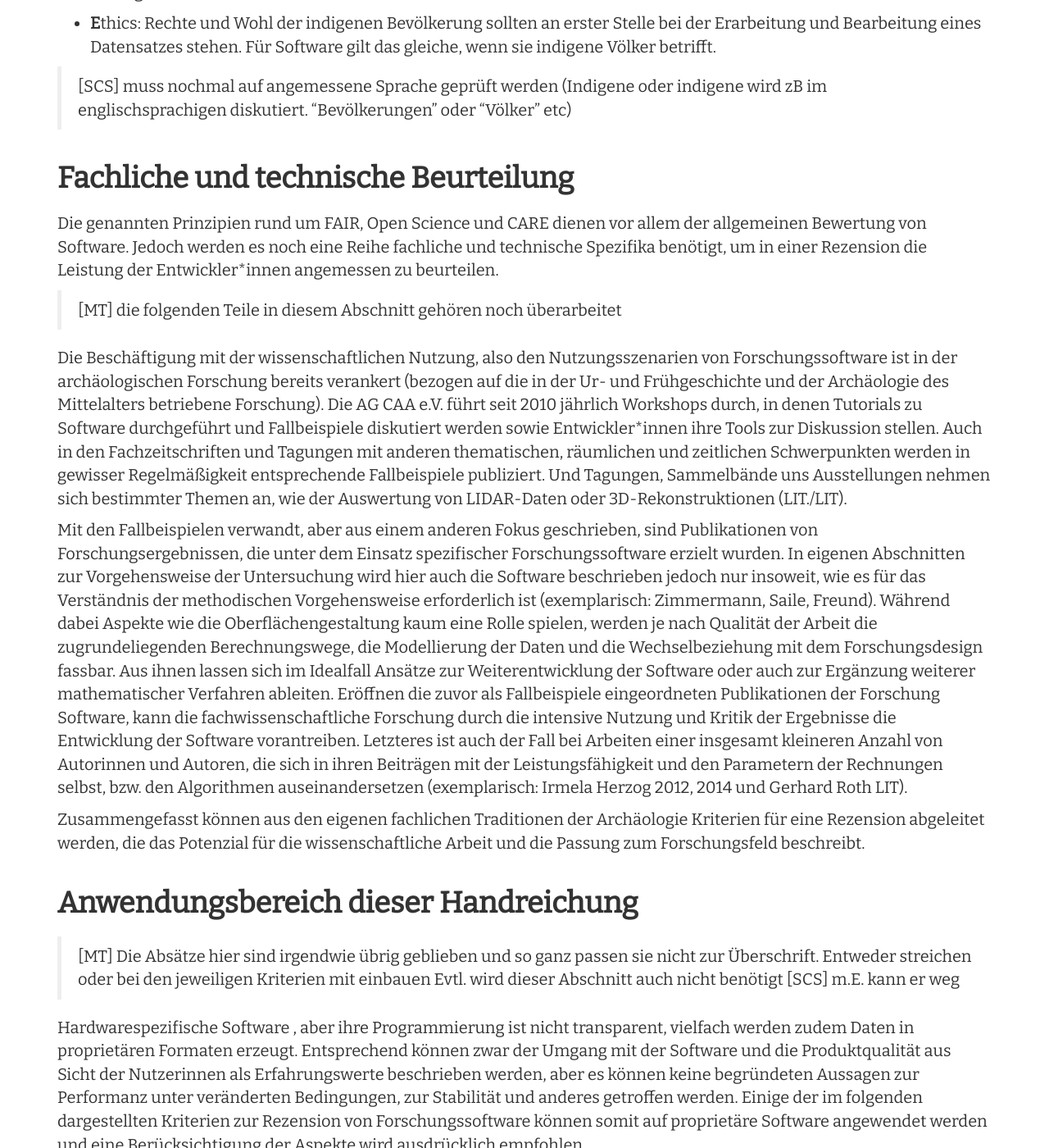
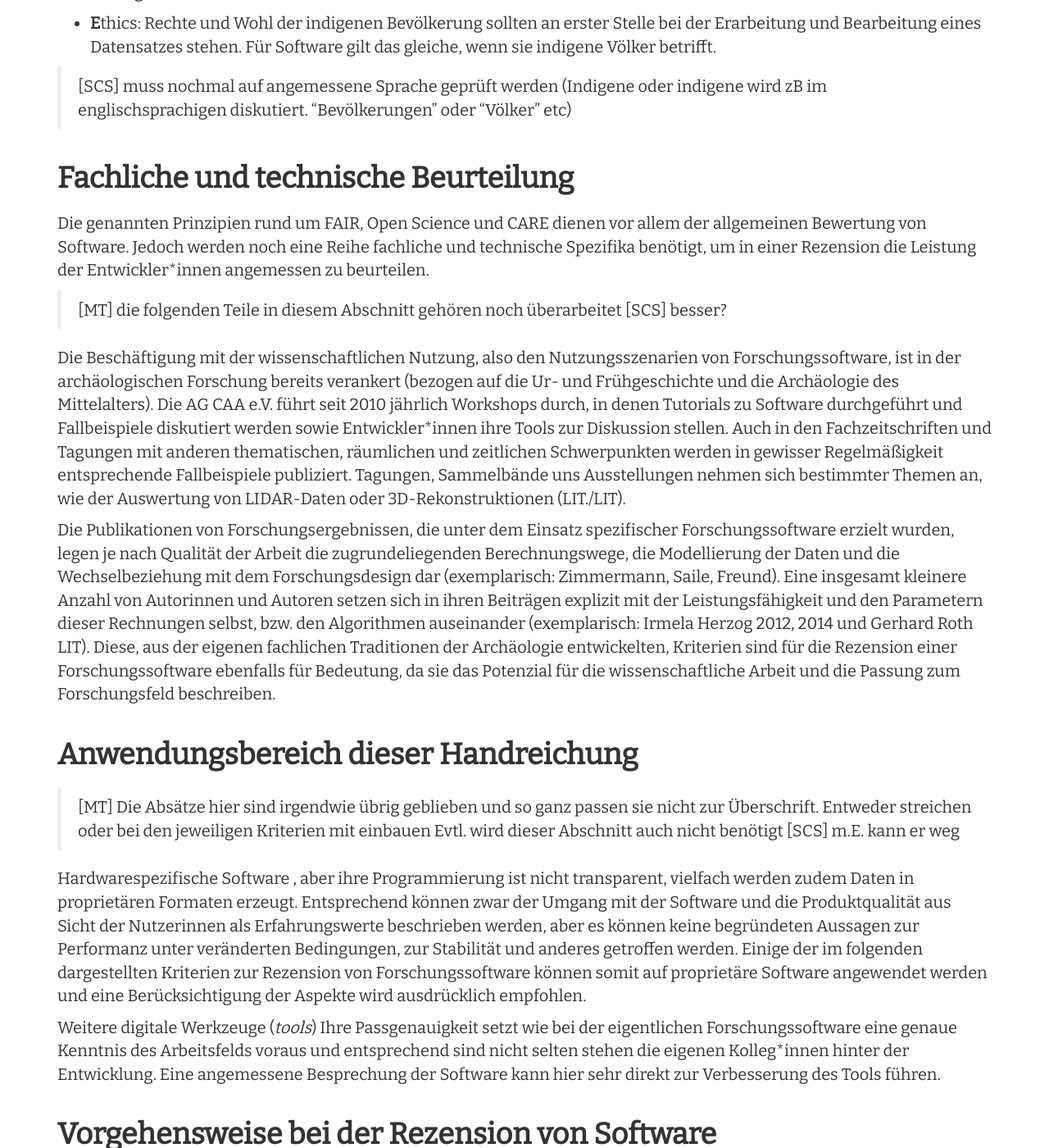
Before and after one commit to Research-Squirrel-Engineers/Impuls_SoftwareRezensionen_DGUF, a Jekyll site: the page built from Draft.md, in a window 1280 px wide and 1400 px high, scrolled down 7946 px. Shown: the whole window at 82% size. Built offline with Jekyll 4.4.1, drawn with Linux system fonts in a browser that asks for light colours; nearby versions of some CDN libraries.

Commit message:
Überarbeitung fachliche und technische Beurteilung

```diff
--- a/Draft.md
+++ b/Draft.md
@@ -175,15 +175,14 @@ Das CARE-Akronym steht für folgende vier Prinzipien, welche auch bei der Entwic
 
 ## Fachliche und technische Beurteilung
 
-Die genannten Prinzipien rund um FAIR, Open Science und CARE dienen vor allem der allgemeinen Bewertung von Software. Jedoch werden es noch eine Reihe fachliche und technische Spezifika benötigt, um in einer Rezension die Leistung der Entwickler\*innen angemessen zu beurteilen.
+Die genannten Prinzipien rund um FAIR, Open Science und CARE dienen vor allem der allgemeinen Bewertung von Software. Jedoch werden noch eine Reihe fachliche und technische Spezifika benötigt, um in einer Rezension die Leistung der Entwickler\*innen angemessen zu beurteilen.
 
 > [MT] die folgenden Teile in diesem Abschnitt gehören noch überarbeitet
+> [SCS] besser?
 
-Die Beschäftigung mit der wissenschaftlichen Nutzung, also den Nutzungsszenarien von Forschungssoftware ist in der archäologischen Forschung bereits verankert (bezogen auf die in der Ur- und Frühgeschichte und der Archäologie des Mittelalters betriebene Forschung). Die AG CAA e.V. führt seit 2010 jährlich Workshops durch, in denen Tutorials zu Software durchgeführt und Fallbeispiele diskutiert werden sowie Entwickler\*innen ihre Tools zur Diskussion stellen. Auch in den Fachzeitschriften und Tagungen mit anderen thematischen, räumlichen und zeitlichen Schwerpunkten werden in gewisser Regelmäßigkeit entsprechende Fallbeispiele publiziert. Und Tagungen, Sammelbände uns Ausstellungen nehmen sich bestimmter Themen an, wie der Auswertung von LIDAR-Daten oder 3D-Rekonstruktionen (LIT./LIT).
+Die Beschäftigung mit der wissenschaftlichen Nutzung, also den Nutzungsszenarien von Forschungssoftware, ist in der archäologischen Forschung bereits verankert (bezogen auf die Ur- und Frühgeschichte und die Archäologie des Mittelalters). Die AG CAA e.V. führt seit 2010 jährlich Workshops durch, in denen Tutorials zu Software durchgeführt und Fallbeispiele diskutiert werden sowie Entwickler\*innen ihre Tools zur Diskussion stellen. Auch in den Fachzeitschriften und Tagungen mit anderen thematischen, räumlichen und zeitlichen Schwerpunkten werden in gewisser Regelmäßigkeit entsprechende Fallbeispiele publiziert. Tagungen, Sammelbände uns Ausstellungen nehmen sich bestimmter Themen an, wie der Auswertung von LIDAR-Daten oder 3D-Rekonstruktionen (LIT./LIT).
 
-Mit den Fallbeispielen verwandt, aber aus einem anderen Fokus geschrieben, sind Publikationen von Forschungsergebnissen, die unter dem Einsatz spezifischer Forschungssoftware erzielt wurden. In eigenen Abschnitten zur Vorgehensweise der Untersuchung wird hier auch die Software beschrieben jedoch nur insoweit, wie es für das Verständnis der methodischen Vorgehensweise erforderlich ist (exemplarisch: Zimmermann, Saile, Freund). Während dabei Aspekte wie die Oberflächengestaltung kaum eine Rolle spielen, werden je nach Qualität der Arbeit die zugrundeliegenden Berechnungswege, die Modellierung der Daten und die Wechselbeziehung mit dem Forschungsdesign fassbar. Aus ihnen lassen sich im Idealfall Ansätze zur Weiterentwicklung der Software oder auch zur Ergänzung weiterer mathematischer Verfahren ableiten. Eröffnen die zuvor als Fallbeispiele eingeordneten Publikationen der Forschung Software, kann die fachwissenschaftliche Forschung durch die intensive Nutzung und Kritik der Ergebnisse die Entwicklung der Software vorantreiben. Letzteres ist auch der Fall bei Arbeiten einer insgesamt kleineren Anzahl von Autorinnen und Autoren, die sich in ihren Beiträgen mit der Leistungsfähigkeit und den Parametern  der Rechnungen selbst, bzw. den Algorithmen auseinandersetzen (exemplarisch: Irmela Herzog 2012, 2014 und Gerhard Roth LIT).
-
-Zusammengefasst können aus den eigenen fachlichen Traditionen der Archäologie Kriterien für eine Rezension abgeleitet werden, die das Potenzial für die wissenschaftliche Arbeit und die Passung zum Forschungsfeld beschreibt.
+Die Publikationen von Forschungsergebnissen, die unter dem Einsatz spezifischer Forschungssoftware erzielt wurden, legen je nach Qualität der Arbeit die zugrundeliegenden Berechnungswege, die Modellierung der Daten und die Wechselbeziehung mit dem Forschungsdesign dar (exemplarisch: Zimmermann, Saile, Freund). Eine insgesamt kleinere Anzahl von Autorinnen und Autoren setzen sich in ihren Beiträgen explizit mit der Leistungsfähigkeit und den Parametern dieser Rechnungen selbst, bzw. den Algorithmen auseinander (exemplarisch: Irmela Herzog 2012, 2014 und Gerhard Roth LIT). Diese, aus der eigenen fachlichen Traditionen der Archäologie entwickelten, Kriterien sind für die Rezension einer Forschungssoftware ebenfalls für Bedeutung, da sie das Potenzial für die wissenschaftliche Arbeit und die Passung zum Forschungsfeld beschreiben.
 
 
 ##  Anwendungsbereich dieser Handreichung
```
